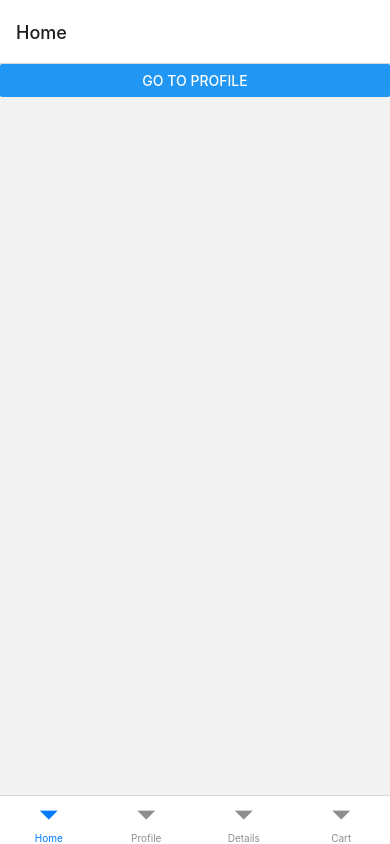
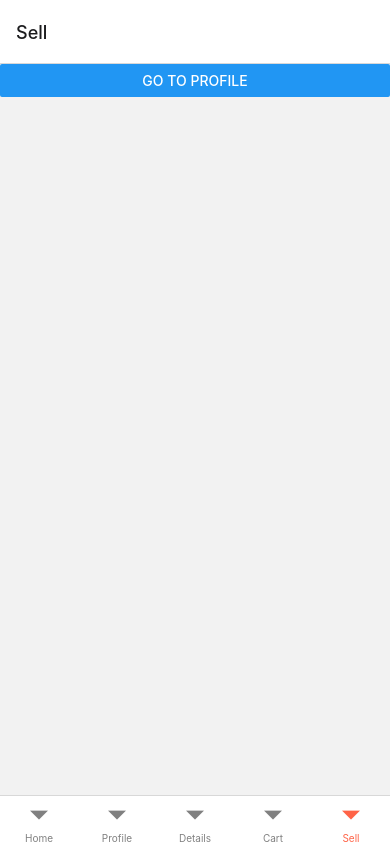
Before and after one commit to goldfishdolphin/25DaysOfCode, a React Native app in the folder AnytimeMarketplace/: screen /Sell in a window 390 px wide. Built offline with nearby package versions, Linux system fonts and the light colour scheme.

Commit message:
add sell screen to the app

```diff
--- a/AnytimeMarketplace/navigation/MainContainer.js
+++ b/AnytimeMarketplace/navigation/MainContainer.js
@@ -3,16 +3,40 @@ import DetailsScreen from './screens/DetailsScreen';
 import HomeScreen from './screens/HomeScreen';
 import ProfileScreen from './screens/ProfileScreen';
 import CartScreen from './screens/CartScreen';
+import SellScreen from './screens/SellScreen';
+import Ionicons from 'react-native-vector-icons/Ionicons';
+
 
 
 const Tab = createBottomTabNavigator();
 function MainContainer() {
     return (
-        <Tab.Navigator>
+        <Tab.Navigator
+            screenOptions={({ route }) => ({
+                tabBarICon: ({ focused, color, size }) => {
+                    let iconName;
+                    if (route.name === 'Home') {
+                        iconName = focused ? 'home' : 'home-outline';
+                    } else if (route.name === 'Profile') {
+                        iconName = focused ? 'person' : 'person-outline';
+                    } else if (route.name === 'Sell') {
+                        iconName = focused ? 'pricetag' : 'pricetag-outline';
+                    } else if (route.name === 'Details') {
+                        iconName = focused ? 'list' : 'list-outline';
+                    }
+                    console.log(iconName);
+                    return <Ionicons name={iconName} color={color} size={size} />;
+                },
+                tabBarActiveTintColor: 'tomato',
+                tabBarInactiveTintColor: 'grey'
+
+            })}
+        >
             <Tab.Screen name="Home" component={HomeScreen} />
             <Tab.Screen name="Profile" component={ProfileScreen} />
             <Tab.Screen name="Details" component={DetailsScreen} />
             <Tab.Screen name='Cart' component={CartScreen} />
+            <Tab.Screen name='Sell' component={SellScreen} />
 
         </Tab.Navigator>
     );
--- /dev/null
+++ b/AnytimeMarketplace/navigation/screens/SellScreen.js
@@ -0,0 +1,12 @@
+import * as React from 'react';
+import { View, Text, Button } from 'react-native';
+
+function SellScreen({ navigation }) {
+    return (
+        <Button
+            title='Go to profile'
+            onPress={() => navigation.navigate('Profile', { name: 'Tina' })}
+        />
+    );
+}
+export default SellScreen;
```
Also changed, not shown: AnytimeMarketplace/ProductsList.js (renamed from AnytimeMarketplace/components/ProductsList.js).
